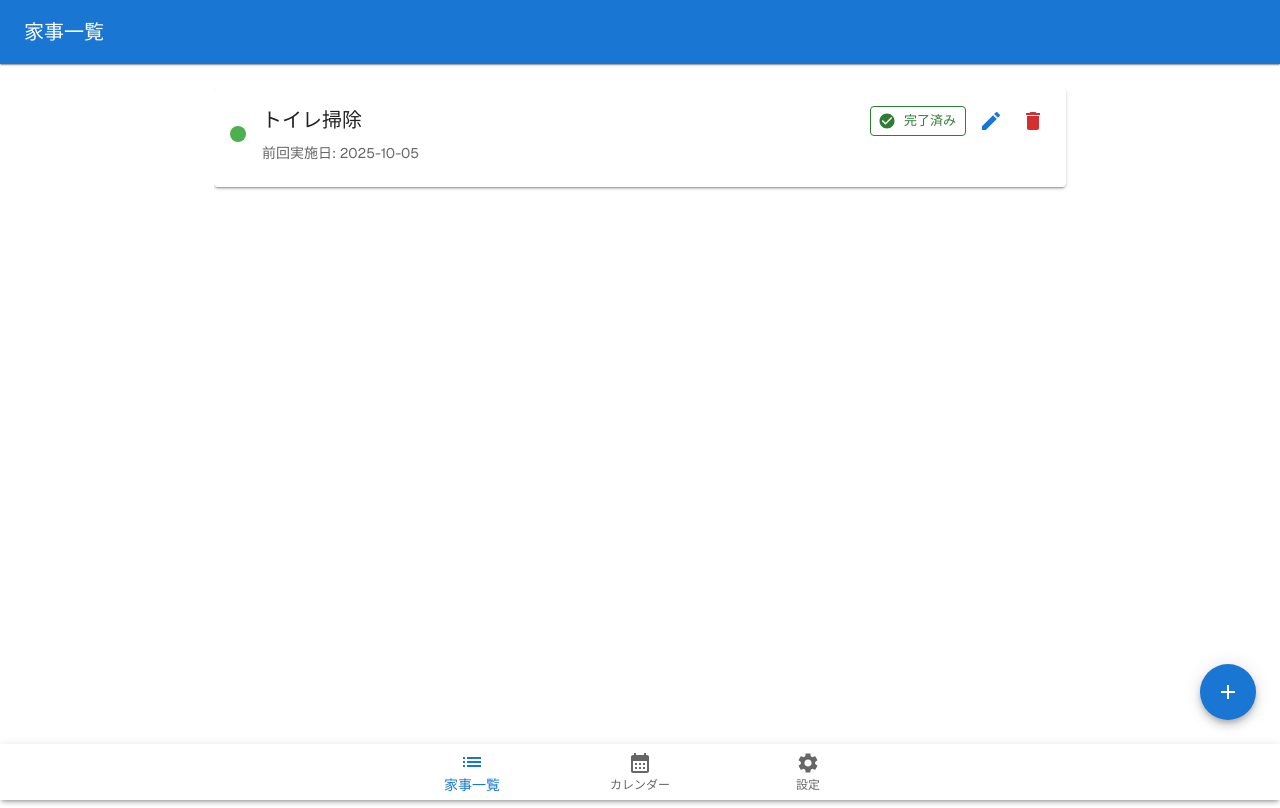
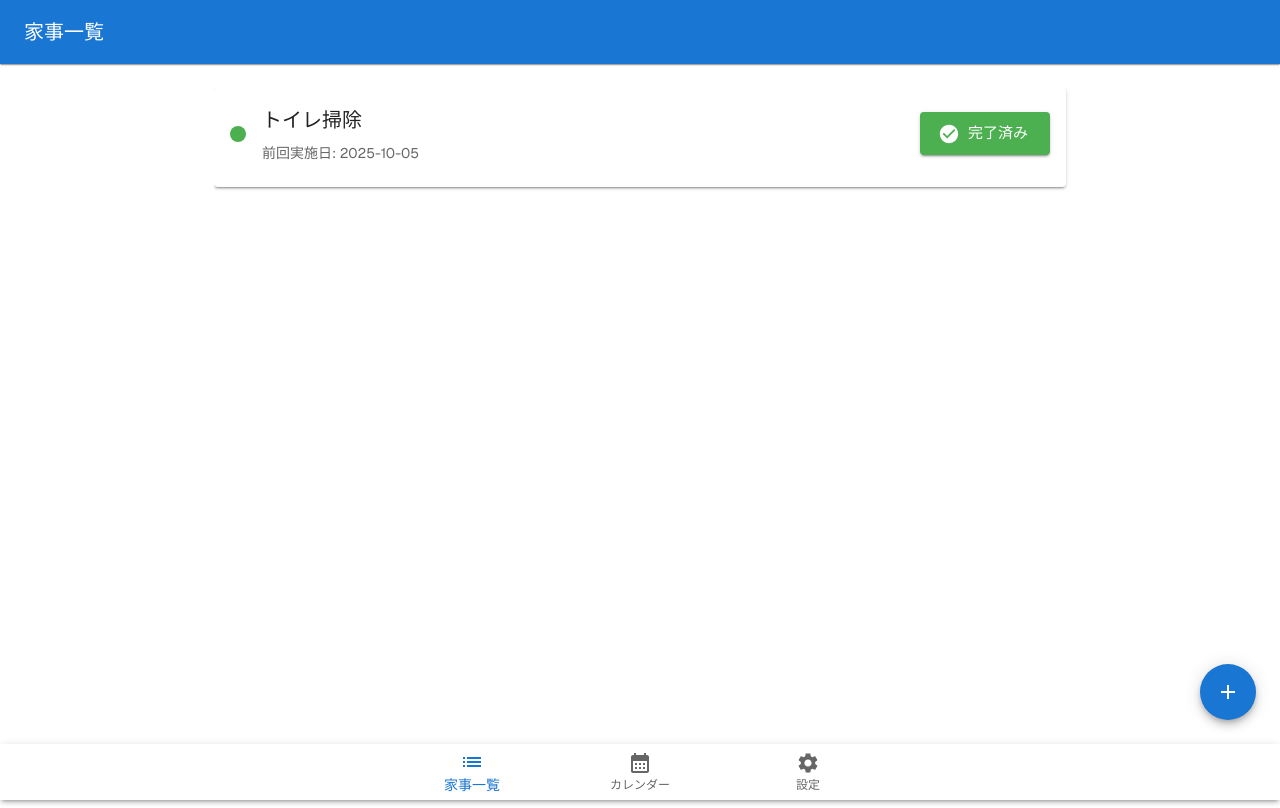
Before and after one commit to kinobon/chore-app, a Next.js app: page /chores in a window 1280 px wide. Built offline with nearby package versions, Linux system fonts and the light colour scheme; what @mui/material-nextjs would draw is missing.

Commit message:
不要な機能の削除とボタンのスタイル修正

```diff
--- a/src/app/(tabs)/chores/page.tsx
+++ b/src/app/(tabs)/chores/page.tsx
@@ -15,14 +15,7 @@ import { ChoreCard } from "@/components/ChoreCard";
 import { AddChoreModal } from "@/components/AddChoreModal";
 
 export default function ChoresPage() {
-  const {
-    chores,
-    addChore,
-    updateChore,
-    deleteChore,
-    completeChore,
-    uncompleteChore,
-  } = useChoresStore();
+  const { chores, addChore, completeChore, uncompleteChore } = useChoresStore();
   const [modalOpen, setModalOpen] = useState(false);
 
   const handleAddChore = (name: string, color: string) => {
@@ -81,10 +74,8 @@ export default function ChoresPage() {
               <ChoreCard
                 key={chore.id}
                 chore={chore}
-                onDelete={deleteChore}
                 onComplete={completeChore}
                 onUncomplete={uncompleteChore}
-                onUpdate={updateChore}
               />
             ))
           )}
--- a/src/components/ChoreCard.tsx
+++ b/src/components/ChoreCard.tsx
@@ -21,18 +21,14 @@ import { EditChoreModal } from "./EditChoreModal";
 
 interface ChoreCardProps {
   chore: Chore;
-  onDelete: (id: string) => void;
   onComplete: (id: string) => void;
   onUncomplete: (id: string) => void;
-  onUpdate: (id: string, name: string, color: string) => void;
 }
 
 export const ChoreCard: React.FC<ChoreCardProps> = ({
   chore,
-  onDelete,
   onComplete,
   onUncomplete,
-  onUpdate,
 }) => {
   const [deleteModalOpen, setDeleteModalOpen] = useState(false);
   const [editModalOpen, setEditModalOpen] = useState(false);
@@ -63,23 +59,6 @@ export const ChoreCard: React.FC<ChoreCardProps> = ({
     }
   };
 
-  const handleDeleteClick = () => {
-    setDeleteModalOpen(true);
-  };
-
-  const handleDeleteConfirm = () => {
-    onDelete(chore.id);
-    setDeleteModalOpen(false);
-  };
-
-  const handleEditClick = () => {
-    setEditModalOpen(true);
-  };
-
-  const handleEditSave = (name: string, color: string) => {
-    onUpdate(chore.id, name, color);
-  };
-
   const handleCardClick = (e: React.MouseEvent) => {
     // ボタンやアイコンクリックの場合は無視
     const target = e.target as HTMLElement;
@@ -100,7 +79,7 @@ export const ChoreCard: React.FC<ChoreCardProps> = ({
             sx={{
               display: "flex",
               justifyContent: "space-between",
-              alignItems: "flex-start",
+              alignItems: "center",
             }}
           >
             <Box sx={{ display: "flex", alignItems: "center", flex: 1 }}>
@@ -125,60 +104,31 @@ export const ChoreCard: React.FC<ChoreCardProps> = ({
             </Box>
             <Box sx={{ display: "flex", gap: 1, alignItems: "center" }}>
               <Button
-                variant={isCompletedToday() ? "outlined" : "contained"}
+                variant={isCompletedToday() ? "contained" : "outlined"}
                 startIcon={<CheckCircleIcon />}
                 onClick={handleButtonClick}
-                size="small"
-                color={isCompletedToday() ? "success" : "inherit"}
+                size="large"
+                color="success"
                 sx={{
                   backgroundColor: isCompletedToday()
-                    ? "transparent"
-                    : "#9e9e9e",
-                  color: isCompletedToday() ? "#2e7d32" : "white",
-                  borderColor: isCompletedToday() ? "#2e7d32" : "transparent",
+                    ? "#4caf50"
+                    : "transparent",
+                  color: isCompletedToday() ? "white" : "#2e7d32",
+                  borderColor: "#2e7d32",
                   "&:hover": {
                     backgroundColor: isCompletedToday()
-                      ? "rgba(46, 125, 50, 0.04)"
-                      : "#757575",
-                    borderColor: isCompletedToday() ? "#2e7d32" : "transparent",
+                      ? "#388e3c"
+                      : "rgba(46, 125, 50, 0.04)",
+                    borderColor: "#2e7d32",
                   },
                 }}
               >
                 {isCompletedToday() ? "完了済み" : "今日実施"}
               </Button>
-              <IconButton
-                onClick={handleEditClick}
-                color="primary"
-                size="small"
-              >
-                <EditIcon />
-              </IconButton>
-              <IconButton
-                onClick={handleDeleteClick}
-                color="error"
-                size="small"
-              >
-                <DeleteIcon />
-              </IconButton>
             </Box>
           </Box>
         </CardContent>
       </Card>
-
-      <DeleteConfirmModal
-        open={deleteModalOpen}
-        choreName={chore.name}
-        onClose={() => setDeleteModalOpen(false)}
-        onConfirm={handleDeleteConfirm}
-      />
-
-      <EditChoreModal
-        open={editModalOpen}
-        choreName={chore.name}
-        choreColor={chore.color}
-        onClose={() => setEditModalOpen(false)}
-        onSave={handleEditSave}
-      />
     </>
   );
 };
```
